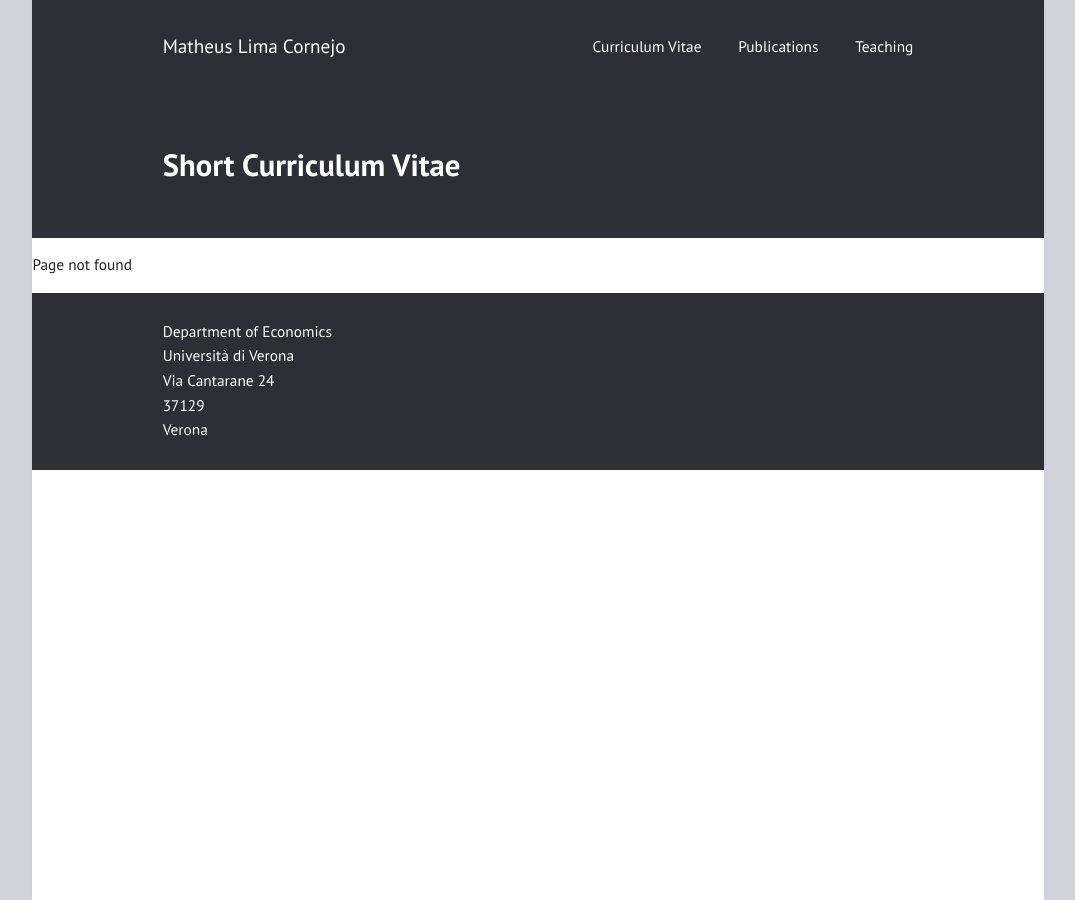
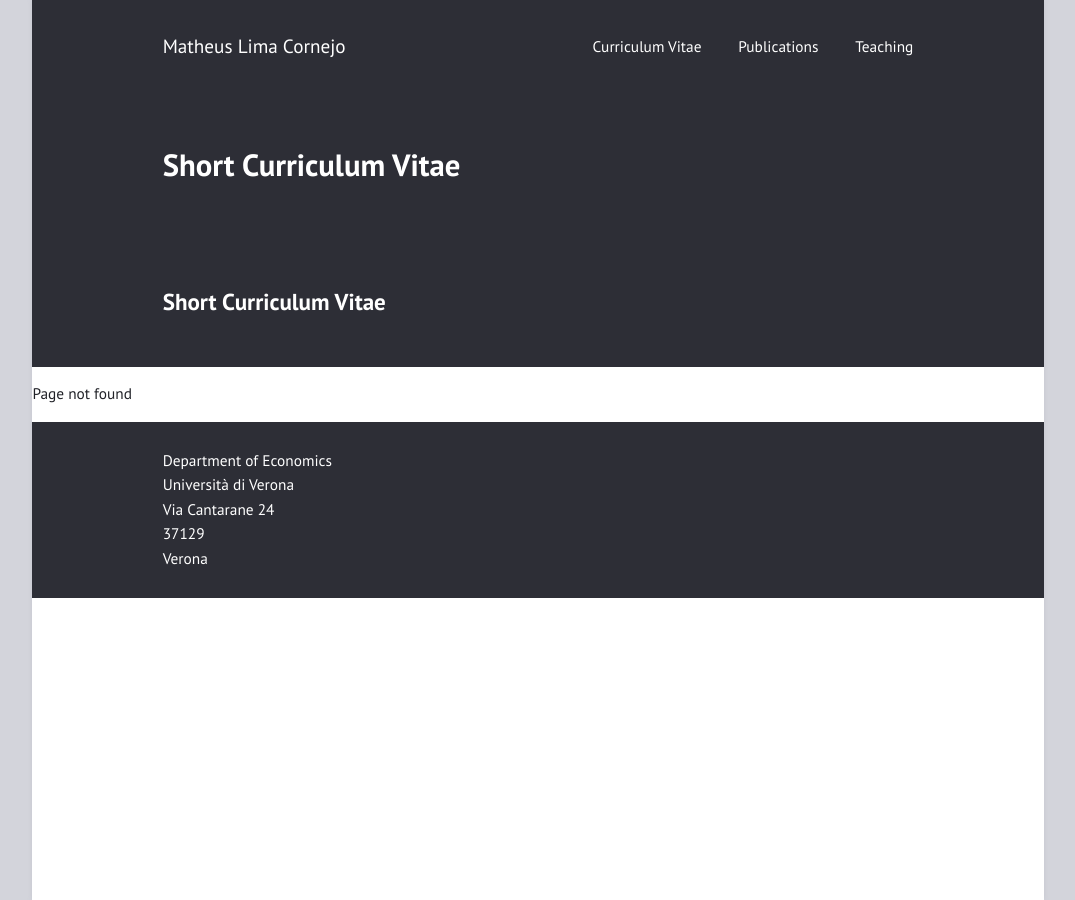
Before and after one commit to limacornejo/limacornejo.github.io, a Jekyll site: the page built from cv.md, in a window 1280 px wide. Shown: the whole page, without its empty margins (102-1177 px from the left). Built offline with Jekyll 4.4.1, drawn with Linux system fonts in a browser that asks for light colours.

Commit message:
Update cv.md

```diff
--- a/cv.md
+++ b/cv.md
@@ -1,8 +1,11 @@
 ---
-title: "Short Curriculum Vitae"
 layout: default
 ---
 
 
 <header><h1>Short Curriculum Vitae</h1></header>
+
+<header><h2>Short Curriculum Vitae</h2></header>
+
+
 <p>Page not found</p>
```
